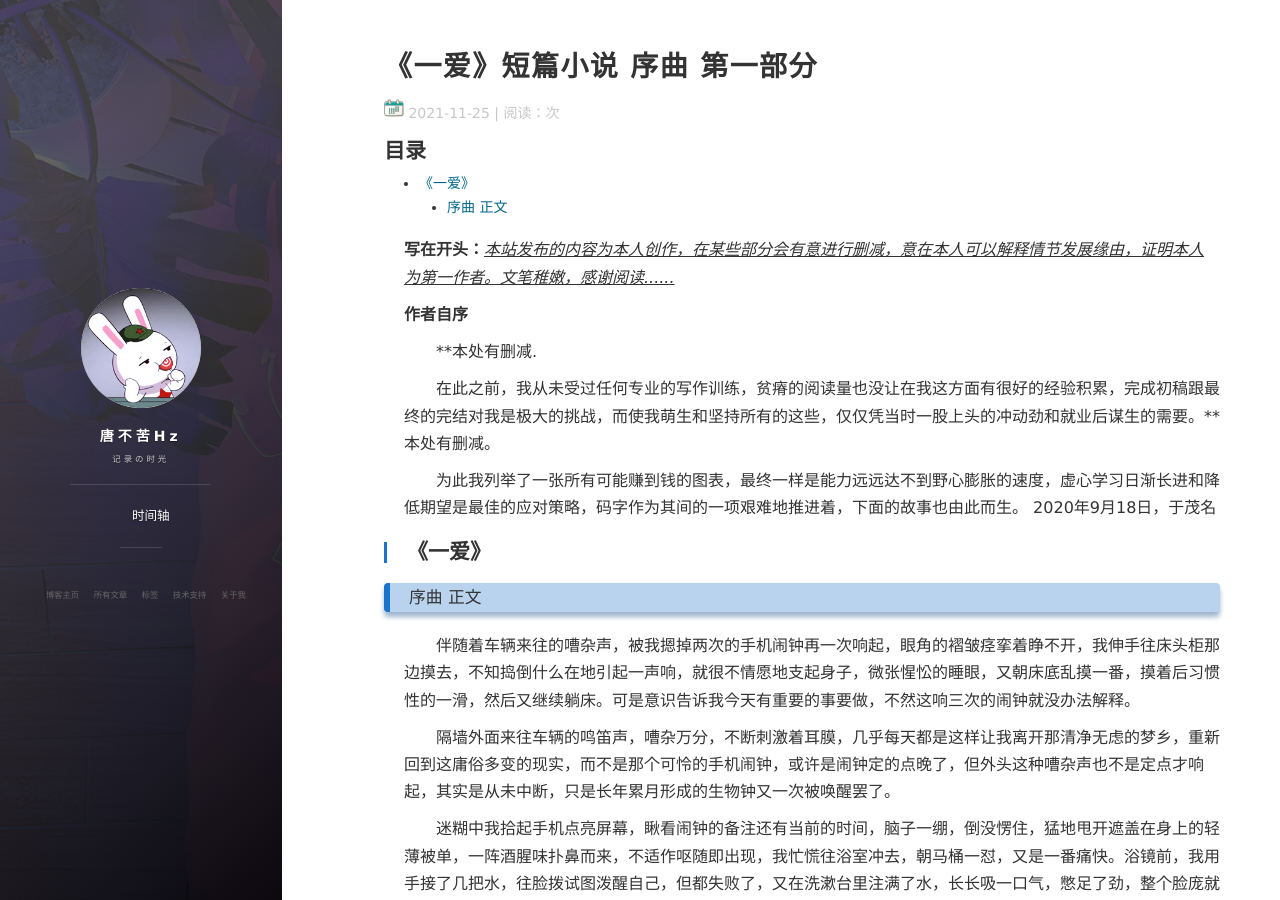
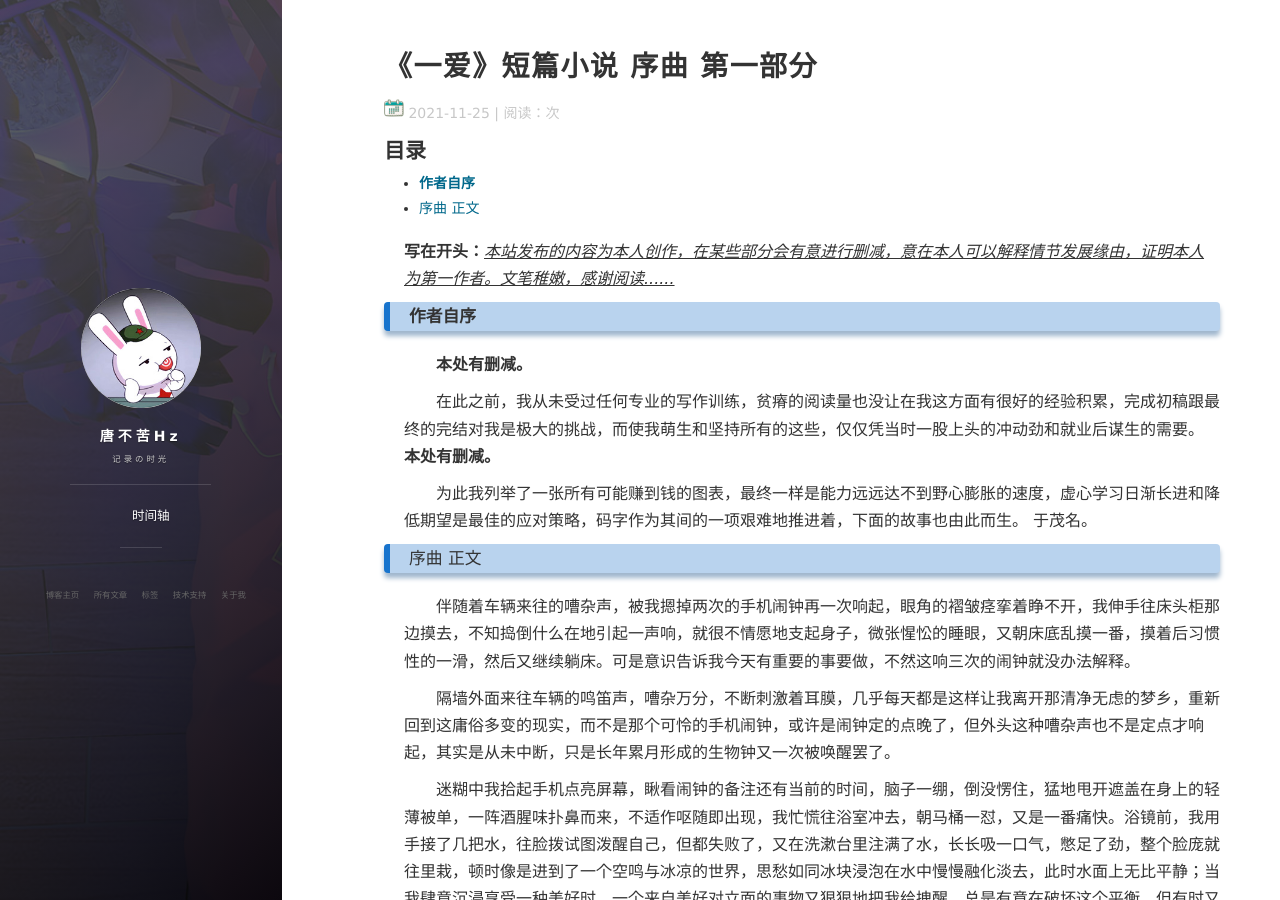
Before and after one commit to 1696793495/1696793495.github.io, a Jekyll site: the page built from _posts/2021-11-25-《一爱》第1部分.md, in a window 1280 px wide and 900 px high. Built offline with Jekyll 4.4.1, drawn with Linux system fonts in a browser that asks for light colours; nearby versions of some CDN libraries; comment, search, counter and statistics services are not loaded.

Commit message:
Update 2021-11-25-《一爱》第1部分.md

```diff
--- a/_posts/2021-11-25-《一爱》第1部分.md
+++ b/_posts/2021-11-25-《一爱》第1部分.md
@@ -7,16 +7,15 @@ tags: 文章
 
 **写在开头：***<u>本站发布的内容为本人创作，在某些部分会有意进行删减，意在本人可以解释情节发展缘由，证明本人为第一作者。文笔稚嫩，感谢阅读......</u>*
 
-**作者自序**
+### **作者自序**
 
-  &ensp;&ensp;&ensp;&ensp;**本处有删减.
+  &ensp;&ensp;&ensp;&ensp;**本处有删减。**
 
-  &ensp;&ensp;&ensp;&ensp;在此之前，我从未受过任何专业的写作训练，贫瘠的阅读量也没让在我这方面有很好的经验积累，完成初稿跟最终的完结对我是极大的挑战，而使我萌生和坚持所有的这些，仅仅凭当时一股上头的冲动劲和就业后谋生的需要。**本处有删减。
+  &ensp;&ensp;&ensp;&ensp;在此之前，我从未受过任何专业的写作训练，贫瘠的阅读量也没让在我这方面有很好的经验积累，完成初稿跟最终的完结对我是极大的挑战，而使我萌生和坚持所有的这些，仅仅凭当时一股上头的冲动劲和就业后谋生的需要。**本处有删减。**
 
-  &ensp;&ensp;&ensp;&ensp;为此我列举了一张所有可能赚到钱的图表，最终一样是能力远远达不到野心膨胀的速度，虚心学习日渐长进和降低期望是最佳的应对策略，码字作为其间的一项艰难地推进着，下面的故事也由此而生。
-                                                                                                                              2020年9月18日，于茂名
+  &ensp;&ensp;&ensp;&ensp;为此我列举了一张所有可能赚到钱的图表，最终一样是能力远远达不到野心膨胀的速度，虚心学习日渐长进和降低期望是最佳的应对策略，码字作为其间的一项艰难地推进着，下面的故事也由此而生。 于茂名。
 
-## 《一爱》
+
 
 ### 序曲 正文
 
```
